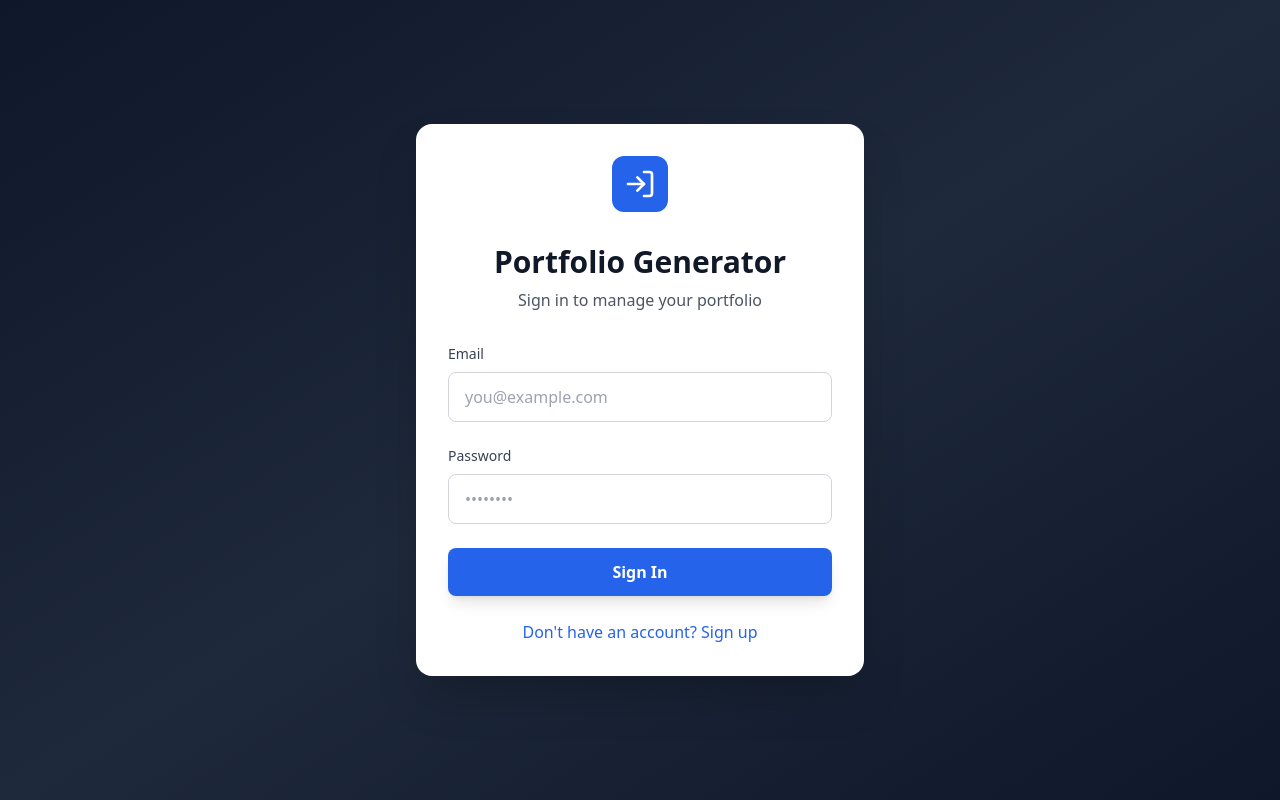
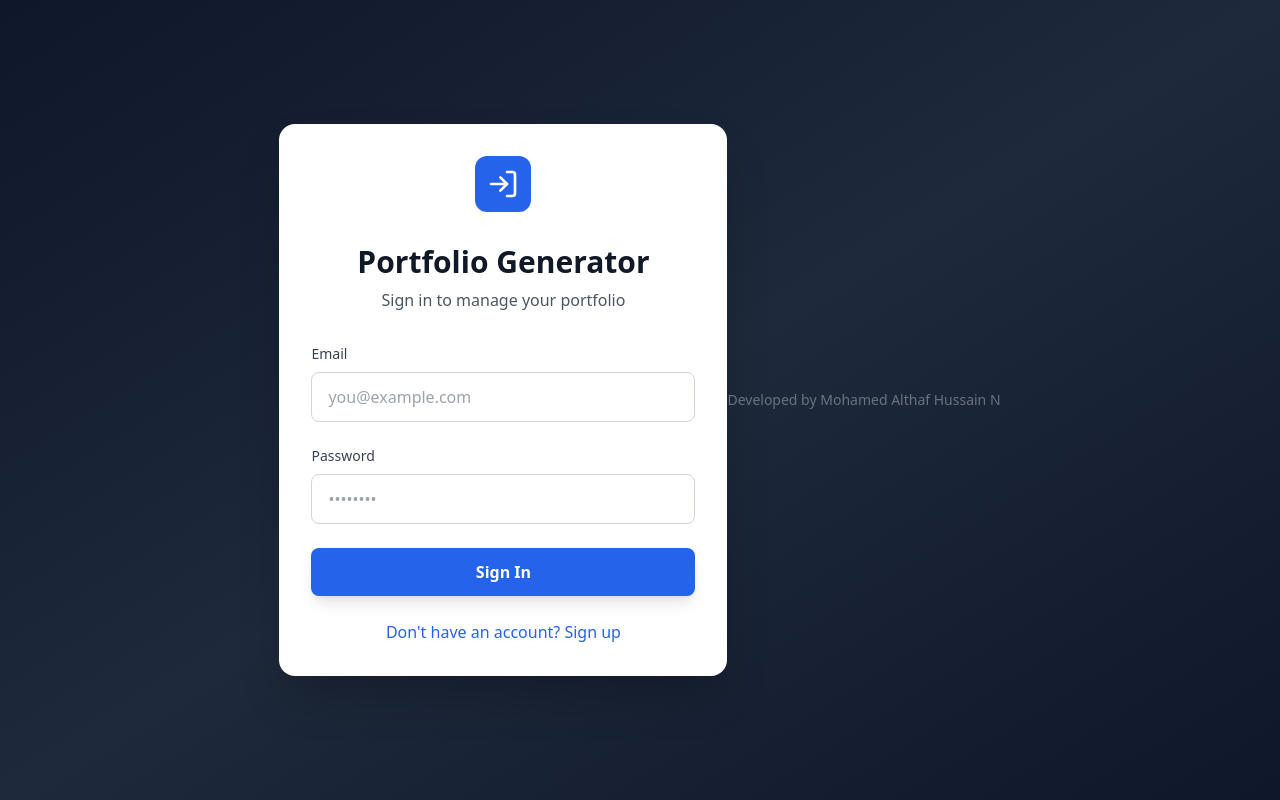
Before and after one commit to althafhussain10/portfolio-generator-app-2026, a React (Vite) app: page / in a window 1280 px wide. Built offline with nearby package versions, Linux system fonts and the light colour scheme; no server answers.

Commit message:
Footer changes

```diff
--- a/src/components/Auth.tsx
+++ b/src/components/Auth.tsx
@@ -99,6 +99,9 @@ export function Auth() {
           </button>
         </div>
       </div>
+      <footer>
+        <p className="text-center text-gray-500 text-sm">Developed by Mohamed Althaf Hussain N</p>
+      </footer>
     </div>
   );
 }
--- a/src/components/Dashboard.tsx
+++ b/src/components/Dashboard.tsx
@@ -114,6 +114,9 @@ export function Dashboard() {
           </div>
         </div>
       </div>
+      <footer>
+        <p className="text-center text-gray-500 text-sm">Developed by Mohamed Althaf Hussain N</p>
+      </footer>
     </div>
   );
 }
```
